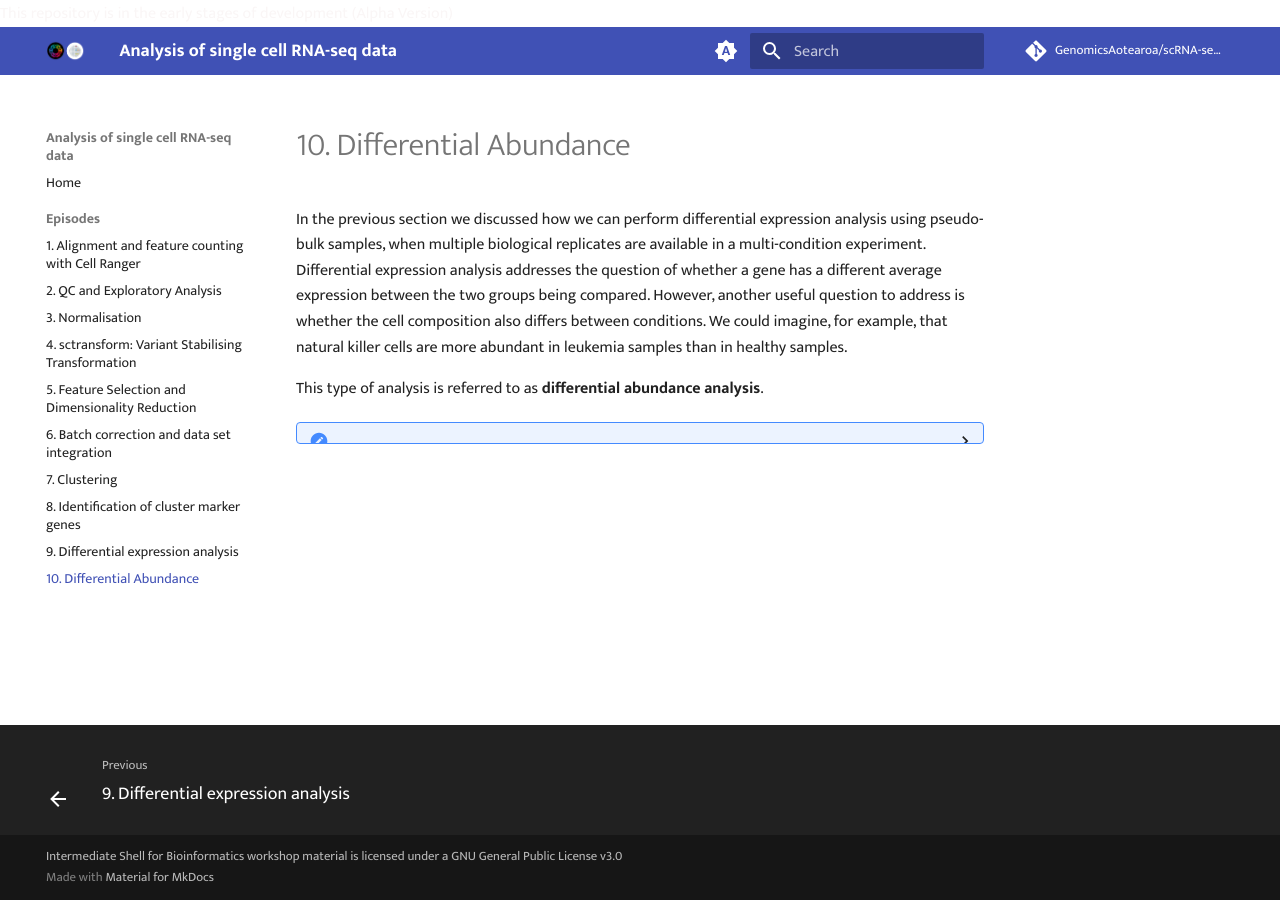
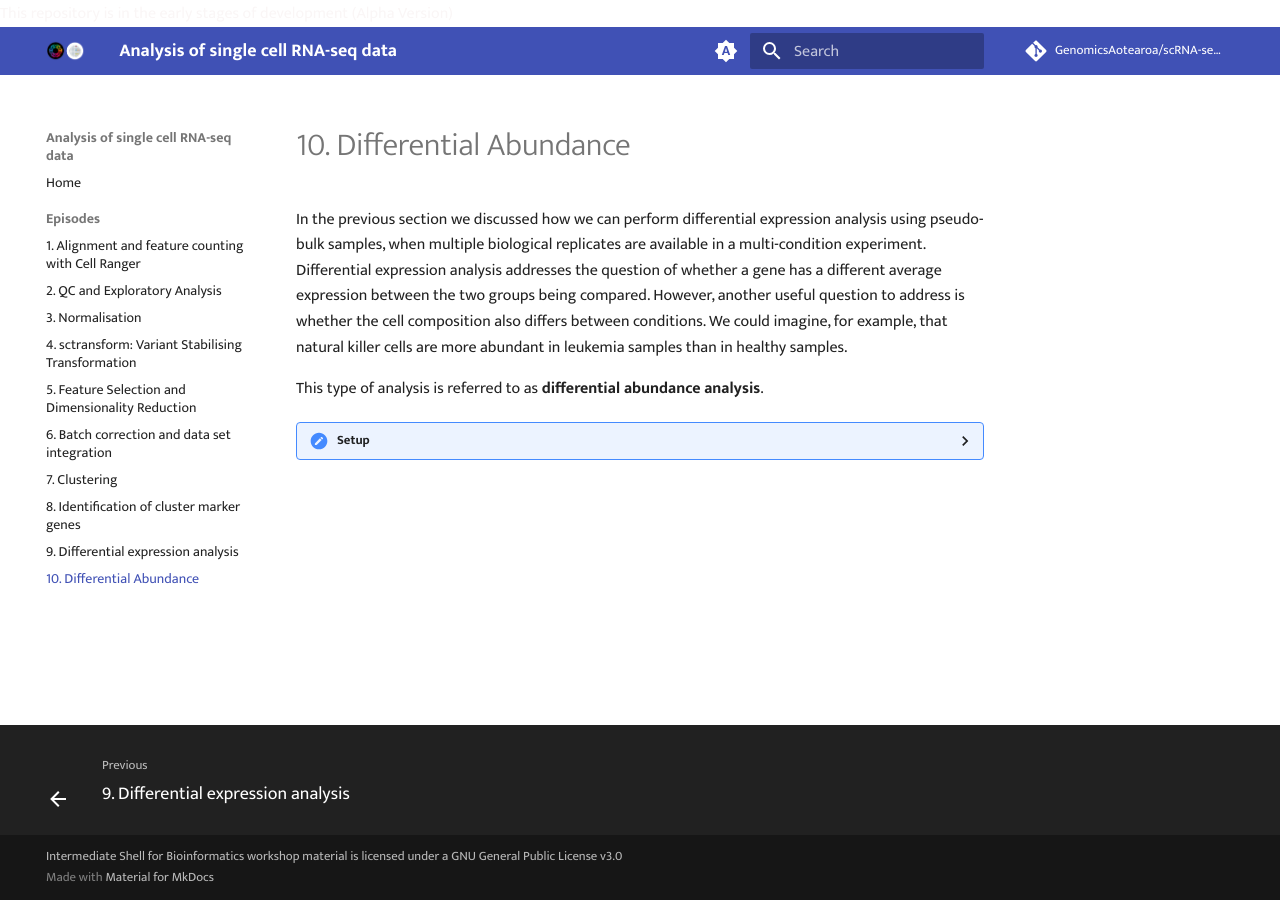
Before and after one commit to GenomicsAotearoa/scRNA-seq-data-analysis, an MkDocs documentation site: the page built from docs/episodes /9.2.md, in a window 1280 px wide. Built offline with MkDocs 1.6.1 and Material for MkDocs 9.7.7, drawn with Linux system fonts in a browser that asks for light colours; comment, search, counter and statistics services are not loaded.

Commit message:
de abundance setup

````diff
--- a/docs/episodes /9.2.md
+++ b/docs/episodes /9.2.md
@@ -5,7 +5,7 @@
 
 This type of analysis is referred to as **differential abundance analysis**.
 
-??? r-project ""
+??? r-project-2 "Setup"
 
     ```r
     # load packages
@@ -26,5 +26,4 @@
     plotReducedDim(sce, dimred = "UMAP_corrected",
                    colour_by = "label",
                    text_by = "label")
-
     ```
````
